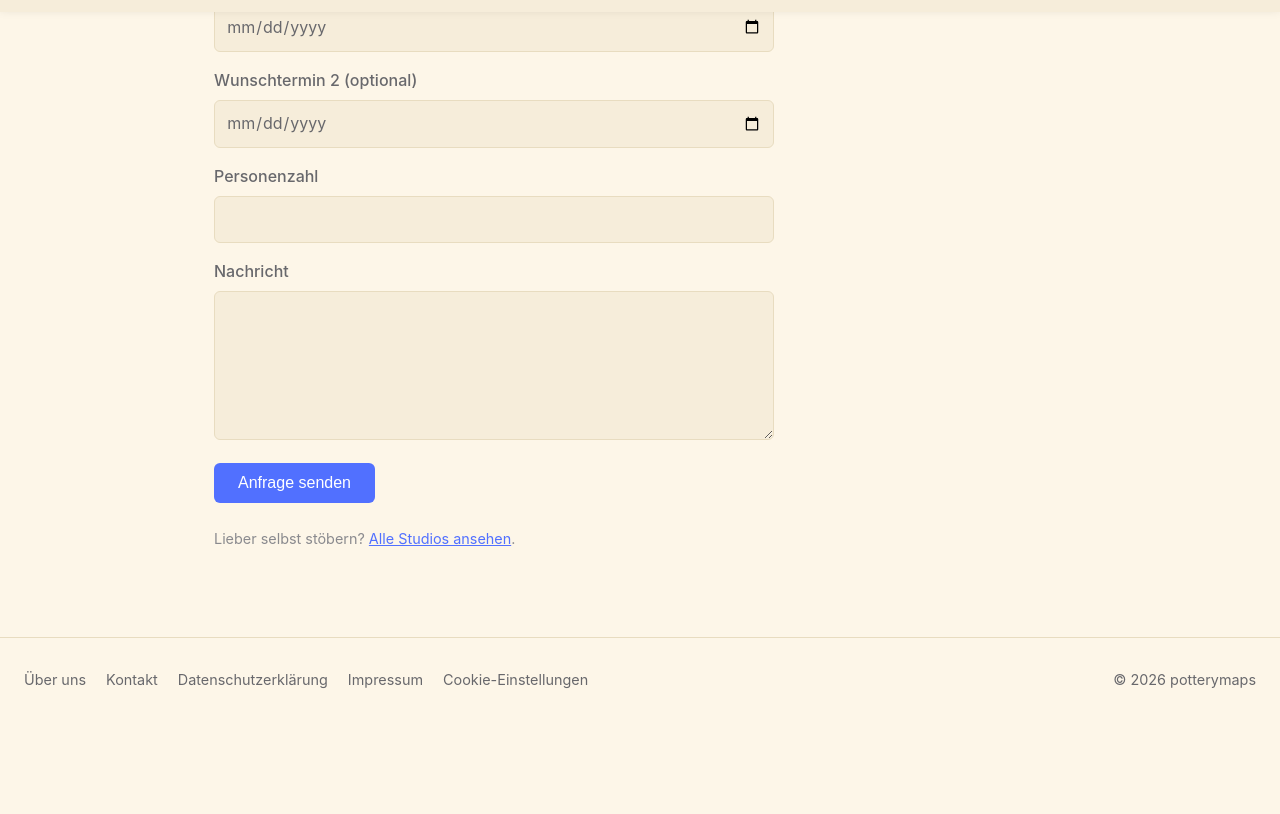
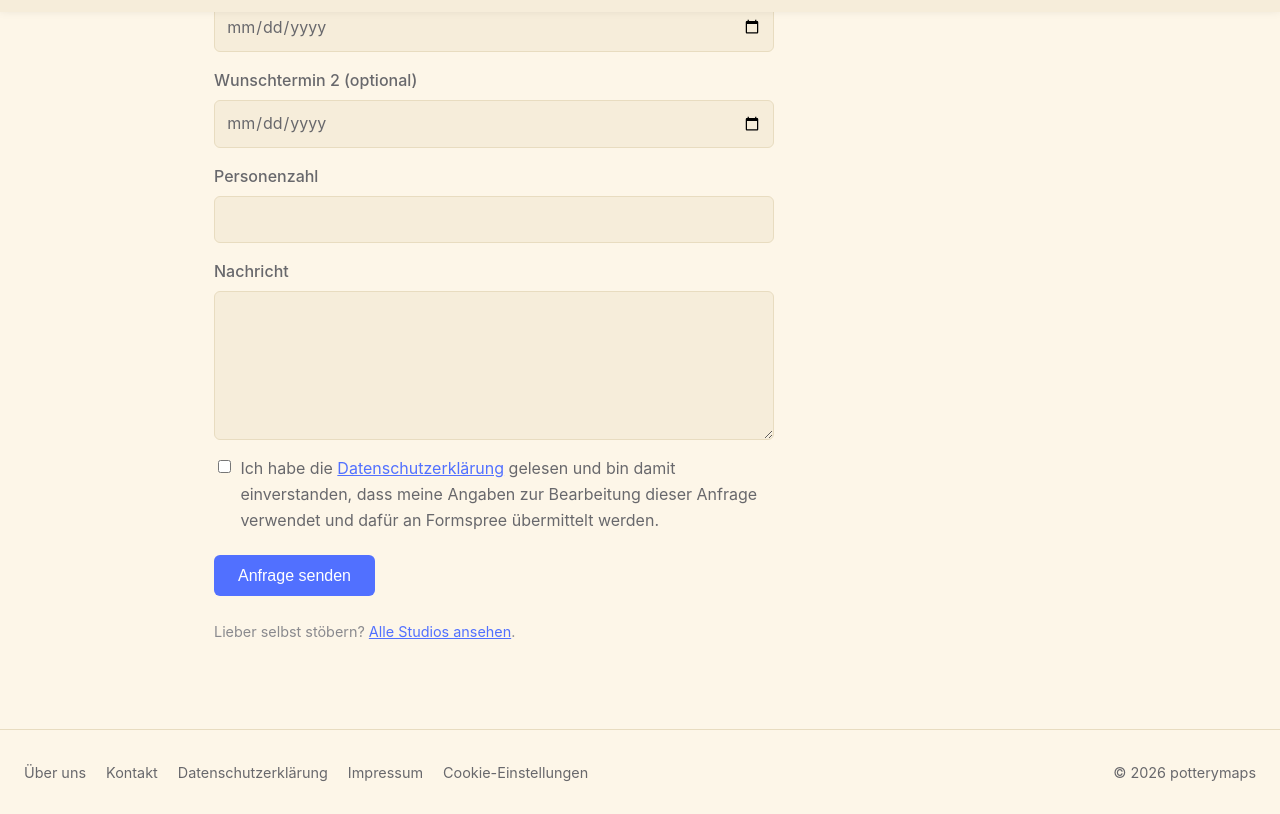
Before and after one commit to jjullianf/potterymaps, an Eleventy site: page site/grosse-anfrage.njk in a window 1280 px wide. Shown: the part 788-1602 px from the top of the page. Before the commit the page ends 1509 px from the top, so only its background shows below. Built offline with nearby package versions, Linux system fonts and the light colour scheme; Eleventy itself is replaced by a stand-in of ours; files that its build step writes are made by us from their sources; files whose address does not match are found by name.

Commit message:
Add DSGVO consent checkbox to the group-request form
Required checkbox linking to the Datenschutzerklärung, matching the
pattern already used on the Studio-eintragen form. Wrapped the label
text in a <span> and added a start-aligned layout variant, since the
existing .checkbox-option flex styling (built for short one-line
labels) broke the wrapping for this longer, link-containing text.

Co-Authored-By: Claude Sonnet 5 <noreply@anthropic.com>

```diff
--- a/site/css/style.css
+++ b/site/css/style.css
@@ -453,6 +453,8 @@ h1, h2 { font-family: var(--font-display); font-weight: 600; color: var(--color-
   margin-top: 0.3rem;
 }
 .entry-form .checkbox-option { display: flex; align-items: center; gap: 0.4rem; font-weight: 400; }
+.entry-form .checkbox-option-consent { align-items: flex-start; }
+.entry-form .checkbox-option-consent input { margin-top: 0.2rem; }
 .entry-form .checkbox-option input { width: auto; }
 .entry-form button {
   margin-top: 1rem;
--- a/site/grosse-anfrage.njk
+++ b/site/grosse-anfrage.njk
@@ -49,6 +49,11 @@
     <label for="a-message">Nachricht</label>
     <textarea id="a-message" name="message" rows="5" required></textarea>
 
+    <label class="checkbox-option checkbox-option-consent">
+      <input type="checkbox" id="a-consent" name="consent" required>
+      <span>Ich habe die <a href="/ch/datenschutz/" target="_blank">Datenschutzerklärung</a> gelesen und bin damit einverstanden, dass meine Angaben zur Bearbeitung dieser Anfrage verwendet und dafür an Formspree übermittelt werden.</span>
+    </label>
+
     <button type="submit">Anfrage senden</button>
     <p class="hint" id="form-error" hidden>Senden hat leider nicht geklappt. Bitte nochmal versuchen, oder direkt an <a href="mailto:info@potterymaps.com">info@potterymaps.com</a> schreiben.</p>
   </form>
```
